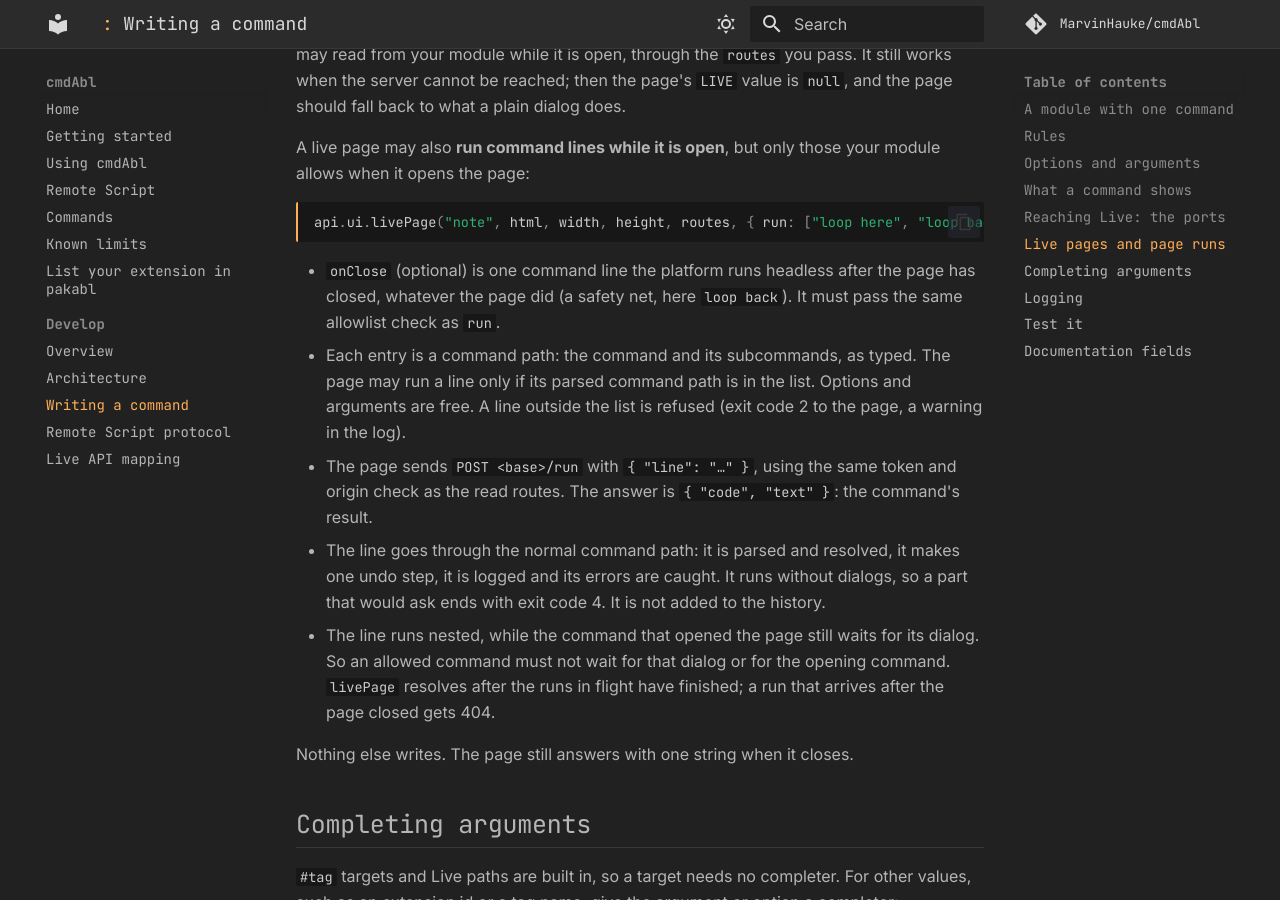
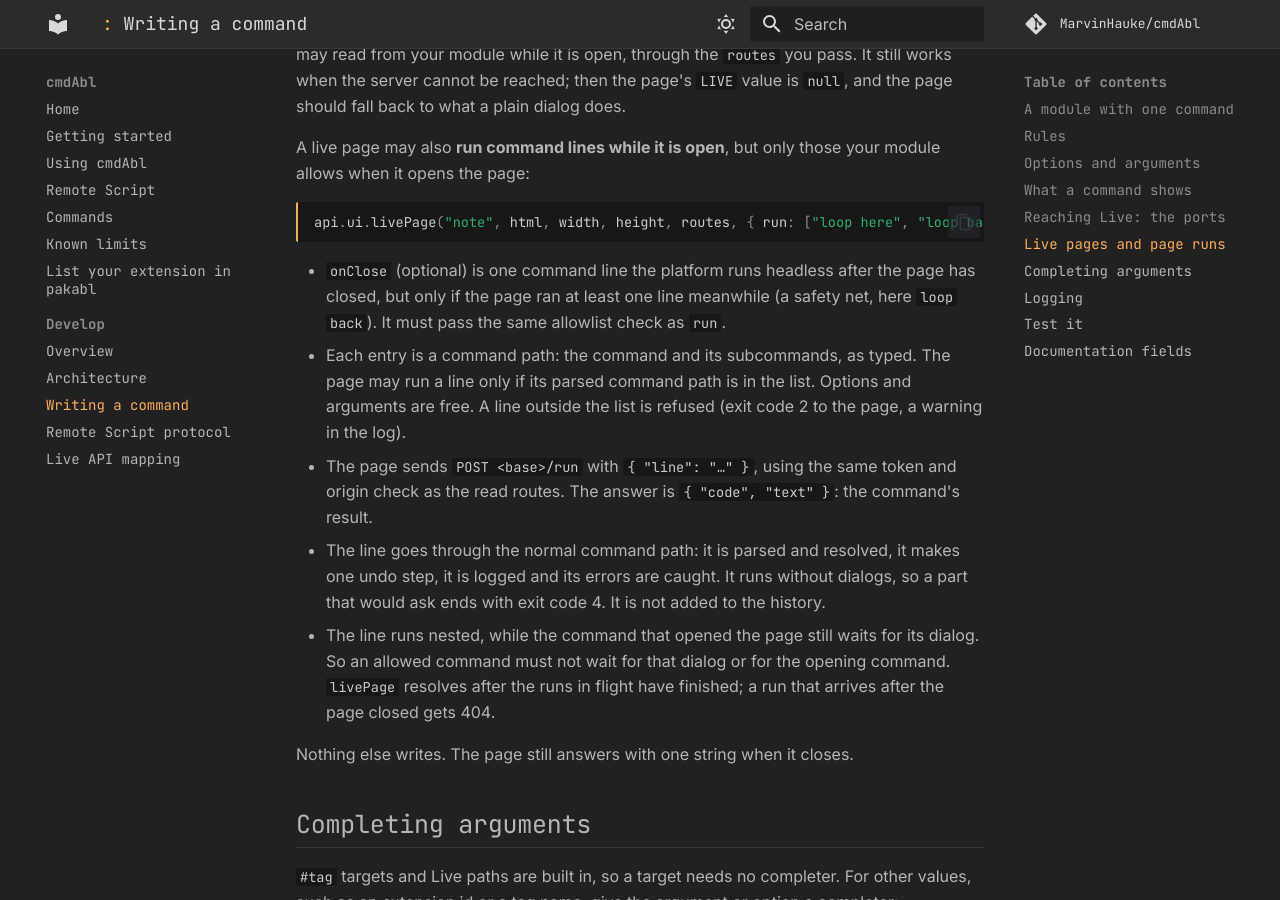
Before and after one commit to MarvinHauke/cmdAbl, an MkDocs documentation site: the page built from docs/guides/command-authoring.md, in a window 1280 px wide and 900 px high, scrolled down 5601 px. Built offline with MkDocs 1.6.1 and Material for MkDocs 9.7.7, drawn with Linux system fonts in a browser that asks for light colours; comment, search, counter and statistics services are not loaded.

Commit message:
docs(authoring): onClose runs only if the page ran at least one line
Co-Authored-By: Claude Sonnet 5.5 <noreply@anthropic.com>

````diff
--- a/docs/guides/command-authoring.md
+++ b/docs/guides/command-authoring.md
@@ -131,8 +131,8 @@ page:
 api.ui.livePage("note", html, width, height, routes, { run: ["loop here", "loop back"], onClose: "loop back" });
 ```
 
-- `onClose` (optional) is one command line the platform runs headless after the page has closed, whatever the page did
-  (a safety net, here `loop back`). It must pass the same allowlist check as `run`.
+- `onClose` (optional) is one command line the platform runs headless after the page has closed, but only if the page ran at
+  least one line meanwhile (a safety net, here `loop back`). It must pass the same allowlist check as `run`.
 - Each entry is a command path: the command and its subcommands, as typed. The page may run a line only if its parsed
   command path is in the list. Options and arguments are free. A line outside the list is refused (exit code 2 to the
   page, a warning in the log).
````
